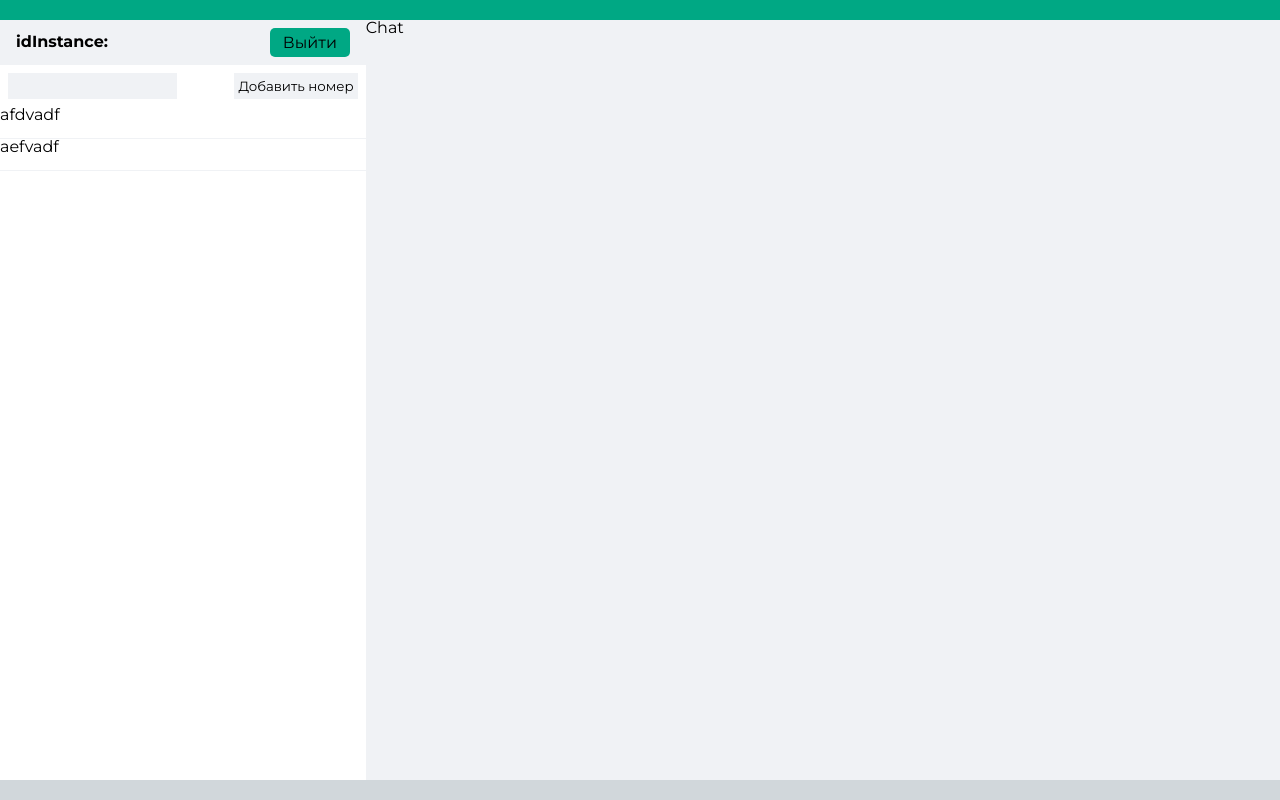
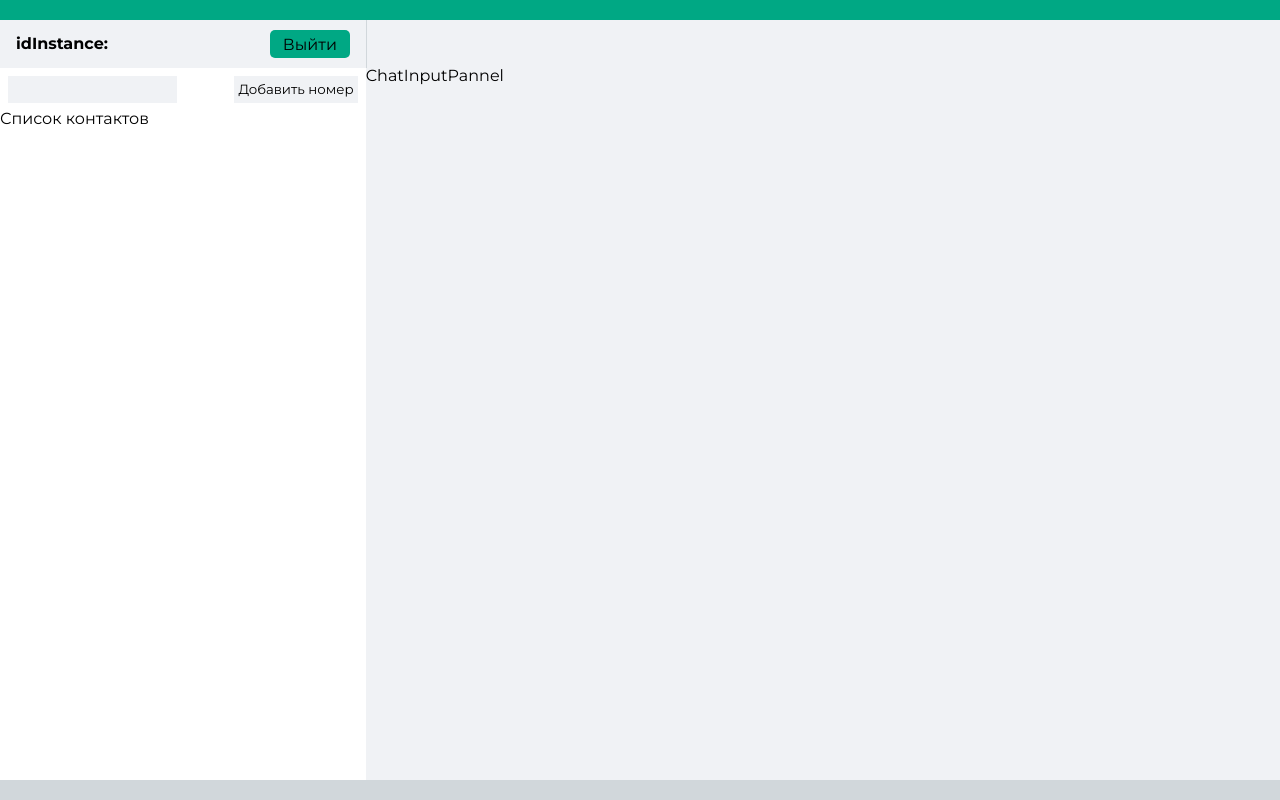
Before and after one commit to Alexander-Bulgakov/GREEN-API-chat-react, a React app: page / in a window 1280 px wide. Built offline with nearby package versions, Linux system fonts and the light colour scheme.

Commit message:
added contact from input

```diff
--- a/src/components/Chat.jsx
+++ b/src/components/Chat.jsx
@@ -1,10 +1,18 @@
 import React from 'react';
 import { styled } from 'styled-components';
+import ChatHeader from './ChatHeader';
+import ChatInputPannel from './ChatInputPannel';
 
 const StyledChat = styled.div`
   flex: 2.5;
 `;
+const Chat = () => {
+  return (
+    <StyledChat>
+      <ChatHeader />
+      <ChatInputPannel />
+    </StyledChat>
+  );
+};
 
-export default function Chat() {
-  return <StyledChat>Chat</StyledChat>;
-}
+export default Chat;
--- /dev/null
+++ b/src/components/ChatHeader.jsx
@@ -0,0 +1,20 @@
+import React from 'react';
+import { useSelector } from 'react-redux';
+import { styled } from 'styled-components';
+import { activeContact } from '../store/slices/messageSlice';
+
+const StyledChatHeader = styled.div`
+  height: 3em;
+  background-color: #f0f2f5;
+  display: flex;
+  justify-content: space-between;
+  align-items: center;
+  border-left: solid 1px #d1d7db;
+`;
+
+const ChatHeader = () => {
+  const user = useSelector(activeContact);
+  return <StyledChatHeader>{!!user ? user.phoneNumber : ''}</StyledChatHeader>;
+};
+
+export default ChatHeader;
--- /dev/null
+++ b/src/components/ChatInputPannel.jsx
@@ -0,0 +1,7 @@
+import React from 'react';
+
+const ChatInputPannel = () => {
+  return <div>ChatInputPannel</div>;
+};
+
+export default ChatInputPannel;
--- a/src/components/ContactsList.jsx
+++ b/src/components/ContactsList.jsx
@@ -1,6 +1,6 @@
 import React from 'react';
-import { contacts } from '../store/slices/messageSlice';
-import { useSelector } from 'react-redux';
+import { contacts, activeContact, setActiveContact } from '../store/slices/messageSlice';
+import { useDispatch, useSelector } from 'react-redux';
 import { styled } from 'styled-components';
 
 const StiledListItem = styled.li`
@@ -9,14 +9,19 @@ const StiledListItem = styled.li`
   border-bottom: solid 1px #f0f2f5;
   &:hover {
     background-color: #f0f2f5;
+    cursor: pointer;
   }
 `;
 
 const ContactsList = () => {
   const storeContacts = useSelector(contacts);
+  const dispatch = useDispatch();
   console.log(storeContacts);
 
-  const handleChange = () => {};
+  const handleChange = (e, id) => {
+    console.log(id);
+    dispatch(setActiveContact(id));
+  };
 
   return (
     <ul>
@@ -24,10 +29,10 @@ const ContactsList = () => {
         ? 'Список контактов'
         : storeContacts.map((contact) => (
             <StiledListItem
-              key={contact}
-              onClick={handleChange}
+              key={contact.id}
+              onClick={(e) => handleChange(e, contact.id)}
             >
-              {contact}
+              {contact.phoneNumber}
             </StiledListItem>
           ))}
     </ul>
--- a/src/components/InputGroup.jsx
+++ b/src/components/InputGroup.jsx
@@ -1,7 +1,7 @@
 import React, { useState } from 'react';
 import { styled } from 'styled-components';
 import { useDispatch } from 'react-redux';
-import { setPhoneNumber } from '../store/slices/messageSlice';
+import { addContact } from '../store/slices/messageSlice';
 
 const StyledInputGroup = styled.form`
   display: flex;
@@ -21,25 +21,31 @@ const StyledInput = styled.input`
 `;
 
 const InputGroup = () => {
-  const [number, setNumber] = useState('');
+  const [phoneNumber, setPhoneNumber] = useState('');
   const dispatch = useDispatch();
 
   const handleChange = (e) => {
     const reg = /[0-9]/g;
     e.target.value = reg.test(e.target.value.at(-1)) ? e.target.value : e.target.value.slice(0, -1);
-    setNumber(e.target.value);
+    setPhoneNumber(e.target.value);
   };
 
   const handleSubmit = (e) => {
     e.preventDefault();
-    dispatch(setPhoneNumber(number));
+    if (!!phoneNumber) {
+      const user = {
+        id: new Date().getTime(),
+        phoneNumber,
+      };
+      dispatch(addContact(user));
+    }
   };
   return (
     <StyledInputGroup onSubmit={handleSubmit}>
       <StyledInput
         pattern="[0-9]{10}"
         type="text"
-        value={number}
+        value={phoneNumber}
         onChange={handleChange}
       />
       <StyledButton type="submit">Добавить номер</StyledButton>
--- a/src/components/Navbar.jsx
+++ b/src/components/Navbar.jsx
@@ -12,6 +12,7 @@ const StyledNavBar = styled.div`
   justify-content: space-between;
   align-items: center;
   background-color: #f0f2f5;
+  height: 3em;
 `;
 
 const IdHeader = styled.h3`
--- a/src/store/slices/messageSlice.js
+++ b/src/store/slices/messageSlice.js
@@ -4,8 +4,8 @@ const initialState = {
   idInstance: null,
   apiTokenInstance: null,
   isAuth: false,
-  contacts: ['afdvadf', 'aefvadf'],
-  phoneNumber: null,
+  contacts: [],
+  // phoneNumber: null,
   activeContact: null,
 };
 
@@ -25,24 +25,27 @@ const messageSlice = createSlice({
       // debugger;
       state = initialState;
     },
-    setPhoneNumber: (state, action) => {
-      state.phoneNumber = action.payload;
+    addContact: (state, action) => {
+      // state.phoneNumber = action.payload;
       state.contacts.push(action.payload);
       console.log(state.contacts);
       // console.log(state.phoneNumber);
     },
     setActiveContact: (state, action) => {
-      state.activeContact = action.payload;
+      state.activeContact = state.contacts.find((contact) => contact.id === action.payload);
+      console.log('store >> ', state.activeContact.phoneNumber);
     },
   },
 });
 
 export default messageSlice.reducer;
 
-export const { setReqParameters, logout, setPhoneNumber, setActiveContact } = messageSlice.actions;
+export const { setReqParameters, logout, addContact, setActiveContact } = messageSlice.actions;
 
 export const selectIsAuth = (state) => state.message.isAuth;
 
 export const userData = (state) => state.message.idInstance;
 
 export const contacts = (state) => state.message.contacts;
+
+export const activeContact = (state) => state.message.activeContact;
```
